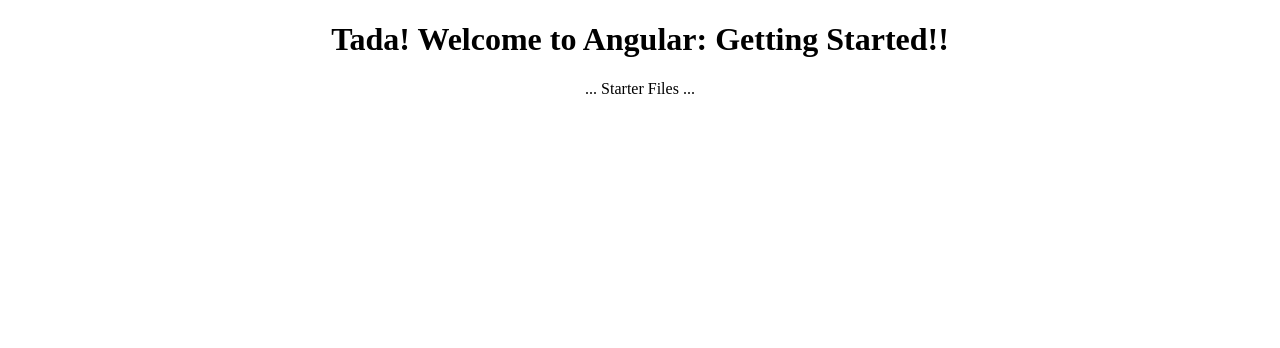
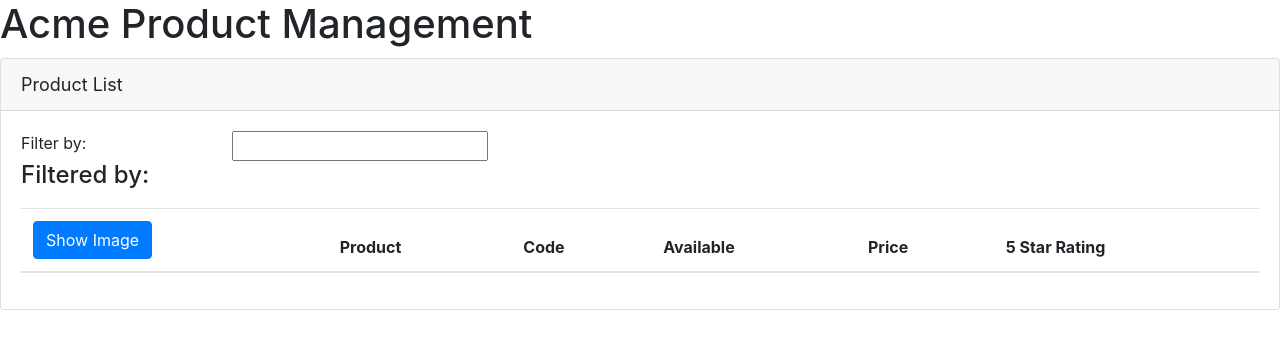
Before and after one commit to KBeltz/dk_getting-started, an Angular app: page / in a window 1280 px wide. Shown: the top 348 px of the page. Built offline with nearby package versions, Linux system fonts and the light colour scheme.

Commit message:
Up to Module 5, binding with interpolation, getting a mime type error on the style imports

```diff
--- a/package.json
+++ b/package.json
@@ -19,6 +19,8 @@
     "@angular/platform-browser": "~10.0.4",
     "@angular/platform-browser-dynamic": "~10.0.4",
     "@angular/router": "~10.0.4",
+    "bootstrap": "4.5.2",
+    "font-awesome": "4.7.0",
     "rxjs": "~6.5.5",
     "tslib": "^2.0.0",
     "zone.js": "~0.10.3"
--- a/src/app/app.component.ts
+++ b/src/app/app.component.ts
@@ -2,9 +2,13 @@
 
 @Component({
   selector: "pm-root",
-  templateUrl: "./app.component.html",
-  styleUrls: ["./app.component.css"]
+  template: `
+    <div>
+      <h1>{{ pageTitle }}</h1>
+      <pm-products></pm-products>
+    </div>
+  `
 })
 export class AppComponent {
-  title = "Angular: Getting Started";
+  pageTitle: string = "Acme Product Management";
 }
--- a/src/app/app.module.ts
+++ b/src/app/app.module.ts
@@ -2,9 +2,10 @@
 import { NgModule } from "@angular/core";
 
 import { AppComponent } from "./app.component";
+import { ProductListComponent } from "./products/product-list.component";
 
 @NgModule({
-  declarations: [AppComponent],
+  declarations: [AppComponent, ProductListComponent],
   imports: [BrowserModule],
   bootstrap: [AppComponent]
 })
--- /dev/null
+++ b/src/app/products/product-list.component.html
@@ -0,0 +1,37 @@
+<div class="card">
+  <div class="card-header">
+    {{ pageTitle }}
+  </div>
+  <div class="card-body">
+    <div class="row">
+      <div class="col-md-2">Filter by:</div>
+      <div class="col-md-4">
+        <input type="text" />
+      </div>
+    </div>
+    <div class="row">
+      <div class="col-md-6">
+        <h4>Filtered by:</h4>
+      </div>
+    </div>
+    <div class="table-responsive">
+      <table class="table">
+        <thead>
+          <tr>
+            <th>
+              <button class="btn btn-primary">
+                Show Image
+              </button>
+            </th>
+            <th>Product</th>
+            <th>Code</th>
+            <th>Available</th>
+            <th>Price</th>
+            <th>5 Star Rating</th>
+          </tr>
+        </thead>
+        <tbody></tbody>
+      </table>
+    </div>
+  </div>
+</div>
--- /dev/null
+++ b/src/app/products/product-list.component.ts
@@ -0,0 +1,8 @@
+import { Component } from "@angular/core";
+@Component({
+  selector: "pm-products",
+  templateUrl: "./product-list.component.html"
+})
+export class ProductListComponent {
+  pageTitle: string = "Product List";
+}
--- a/src/styles.css
+++ b/src/styles.css
@@ -1,4 +1,7 @@
 /* You can add global styles to this file, and also import other style files */
+@import "~bootstrap/dist/css/bootstrap.min.css";
+@import "~font-awesome/css/font-awesome.min.css";
+
 div.card-header {
   font-size: large;
 }
```
